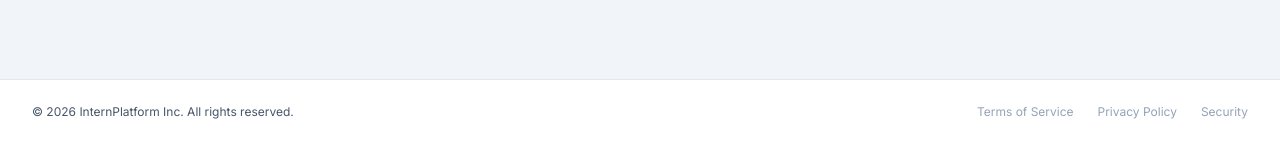
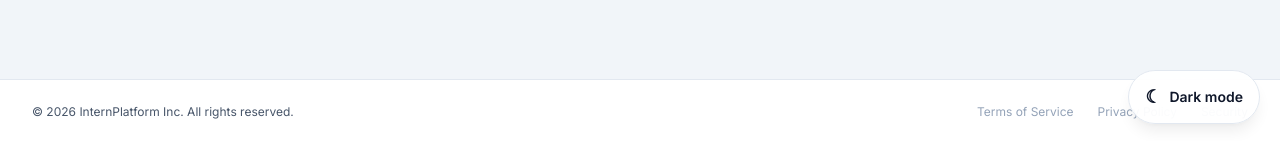
Before and after one commit to aymanechoukri/internship-platform-frontend, a React (Vite) app: page /login in a window 1280 px wide. Shown: the part 656-797 px from the top of the page. Built offline with nearby package versions, Linux system fonts and the light colour scheme; no server answers.

Commit message:
feat: mount global theme and feedback UI

```diff
--- a/src/App.jsx
+++ b/src/App.jsx
@@ -1,17 +1,22 @@
 /**
  * @file App.jsx
- * @description Application root component.
- * Wraps the route tree with global providers (AuthProvider) and renders RouterProvider.
+ * @description Application root with global theme and feedback providers.
  */
-
 import { RouterProvider } from 'react-router-dom';
 import { AuthProvider } from './context/AuthContext.jsx';
+import { FeedbackProvider } from './context/FeedbackContext.jsx';
+import { ThemeProvider, ThemeToggle } from './context/ThemeContext.jsx';
 import { router } from './routes/index.jsx';
 
 export default function App() {
   return (
-    <AuthProvider>
-      <RouterProvider router={router} />
-    </AuthProvider>
+    <ThemeProvider>
+      <FeedbackProvider>
+        <AuthProvider>
+          <RouterProvider router={router} />
+        </AuthProvider>
+        <ThemeToggle />
+      </FeedbackProvider>
+    </ThemeProvider>
   );
 }
```
